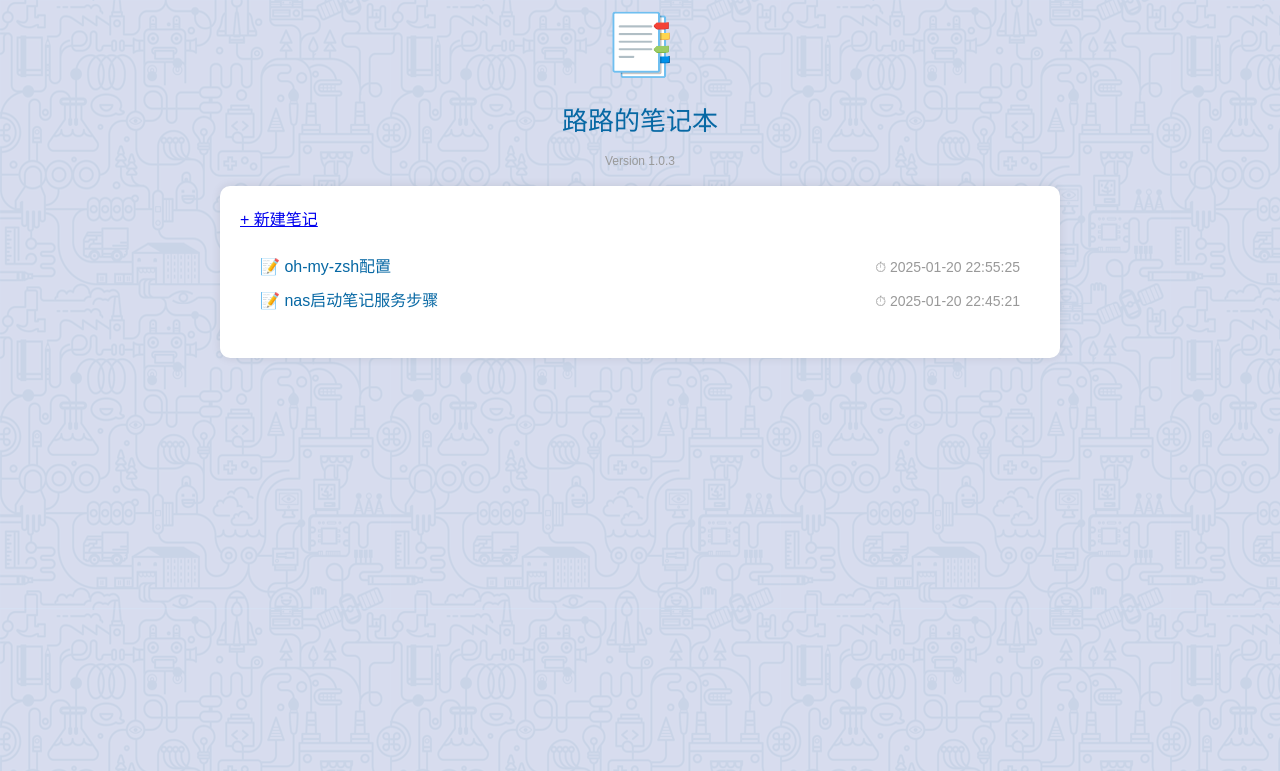
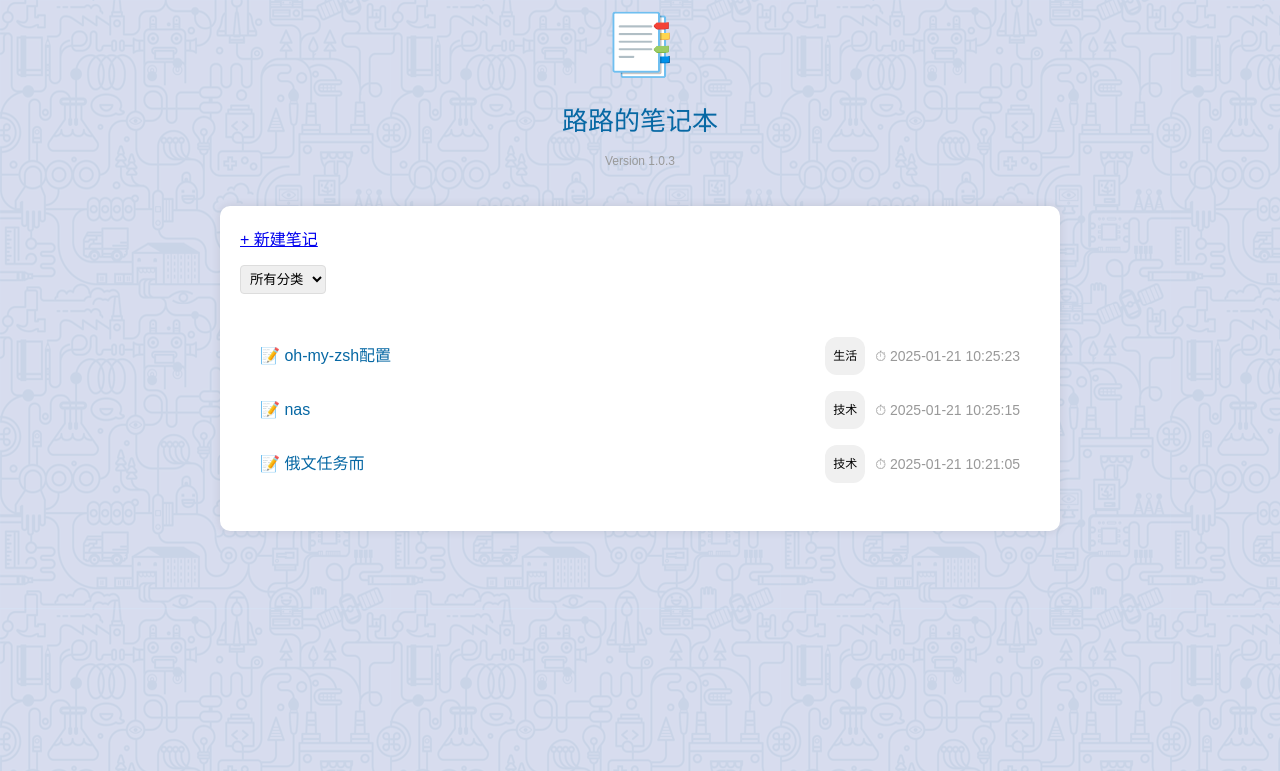
Before and after one commit to aluluvip/pynote, a Flask app: page / in a window 1280 px wide. Shown: the top 771 px of the page. Run offline with Flask 3, Linux system fonts and the light colour scheme.

Commit message:
新增了文章分类功能

```diff
--- a/app.py
+++ b/app.py
@@ -23,7 +23,12 @@ if not os.path.exists(TIME_INFO_FILE):
 def load_time_info():
     try:
         with open(TIME_INFO_FILE, 'r', encoding='utf-8') as file:
-            return json.load(file)
+            data = json.load(file)
+            # 确保每个笔记都有分类字段
+            for note in data:
+                if 'category' not in data[note]:
+                    data[note]['category'] = '未分类'
+            return data
     except (FileNotFoundError, json.JSONDecodeError):
         return {}
 
@@ -59,18 +64,23 @@ def get_article_ids():
 def index():
     # 获取所有笔记文件
     notes = [f for f in os.listdir(NOTES_DIR) if f.endswith('.md')]
-    # 提取每个文件的标题和时间
+    # 提取每个文件的标题、时间和分类
     note_titles = []
     time_info = load_time_info()
     for note in notes:
         # 使用文件名作为标题
         title = note.replace('.md', '')
-        # 获取时间信息
+        # 获取时间信息和分类
         time_str = time_info.get(note, {}).get('time', '')
-        note_titles.append((note, title, time_str))
+        category = time_info.get(note, {}).get('category', '未分类')
+        note_titles.append((note, title, time_str, category))
     # 按时间倒序排列
     note_titles.sort(key=lambda x: x[2], reverse=True)
-    return render_template('index.html', notes=note_titles)
+
+    # 获取所有分类
+    categories = sorted(set([note[3] for note in note_titles]))
+
+    return render_template('index.html', notes=note_titles, categories=categories)
 
 @app.route('/view/<filename>')
 def view_note(filename):
@@ -95,9 +105,10 @@ def view_note(filename):
 @app.route('/edit/<filename>', methods=['GET', 'POST'])
 def edit_note(filename):
     if request.method == 'POST':
-        # 保存编辑后的笔记标题和内容
+        # 保存编辑后的笔记标题、内容和分类
         new_title = request.form['title']
         content = request.form['content']
+        category = request.form.get('category', '未分类')
         original_file_path = os.path.join(NOTES_DIR, filename)
 
         # 检查标题是否发生了变化
@@ -116,24 +127,31 @@ def edit_note(filename):
 
         # 更新时间信息
         time_info = load_time_info()
-        old_id = time_info.get(filename, {}).get('id', None)
-        if filename in time_info:
-            del time_info[filename]
 
-        new_id = str(uuid.uuid4())
-        time_info[filename] = {
-            'id': new_id,
-            'time': datetime.now().strftime('%Y-%m-%d %H:%M:%S')
-        }
+        # 获取旧记录
+        old_record = time_info.get(filename, {})
+        old_id = old_record.get('id', str(uuid.uuid4()))
+
+        # 如果文件名发生变化
+        if new_title != filename.replace('.md', ''):
+            # 删除旧记录
+            if filename in time_info:
+                del time_info[filename]
+
+            # 创建新记录
+            time_info[new_filename] = {
+                'id': old_id,
+                'time': datetime.now().strftime('%Y-%m-%d %H:%M:%S'),
+                'category': category
+            }
+        else:
+            # 更新现有记录
+            time_info[filename] = {
+                'id': old_id,
+                'time': datetime.now().strftime('%Y-%m-%d %H:%M:%S'),
+                'category': category
+            }
         save_time_info(time_info)
-
-        # 删除旧的ID对应的文章信息
-        if old_id is not None:
-            article_ids = get_article_ids()
-            note = next((n for n, id in article_ids.items() if id == old_id), None)
-            if note:
-                time_info.pop(note, None)
-                save_time_info(time_info)
 
         # 保存编辑后的内容
         if not write_file(new_file_path if 'new_file_path' in locals() else original_file_path, content):
@@ -149,10 +167,12 @@ def edit_note(filename):
 
         # 提取标题
         title = content.split('\n')[0].replace('# ', '')
+        time_info = load_time_info()
         return render_template('edit_note.html',
                             filename=filename,
                             content=content,
-                            title=title)
+                            title=title,
+                            time_info=time_info)
 
 @app.route('/new', methods=['GET', 'POST'])
 def new_note():
@@ -160,6 +180,7 @@ def new_note():
         # 创建新的笔记文件
         filename = request.form['filename'] + '.md'
         content = request.form['content']
+        category = request.form.get('category', '未分类')
         filepath = os.path.join(NOTES_DIR, filename)
 
         # 检查文件是否已存在
@@ -180,7 +201,8 @@ def new_note():
         time_info = load_time_info()
         time_info[filename] = {
             'id': note_id,
-            'time': current_time
+            'time': current_time,
+            'category': category
         }
         save_time_info(time_info)
 
--- a/static/css/styles.css
+++ b/static/css/styles.css
@@ -10,6 +10,7 @@ body {
 
 .container {
     margin: 0 auto;
+    margin-top: 20px;
     width: 100%;
     max-width: 800px;
     background-color: #fff;
@@ -60,7 +61,6 @@ h1 {
 }
 
 .anniu {
-    position: absolute;
     top: 20px;
     left: 20px;
     padding: 8px 16px;
--- a/templates/index.html
+++ b/templates/index.html
@@ -16,11 +16,40 @@
         }
         ul li {
             line-height: 34px;
+            display: flex;
+            align-items: center;
+            padding: 8px 0;
+        }
+        .note-info {
+            display: flex;
+            align-items: center;
+            margin-left: auto;
         }
         ul a {
             color: rgb(7, 104, 164);
             text-decoration: none;
             font-size: 16px;
+        }
+        .category-filter {
+            margin: 15px 0;
+        }
+        .category-filter select {
+            padding: 5px;
+            border-radius: 4px;
+            border: 1px solid #ddd;
+        }
+        .category-tag {
+            background: #f0f0f0;
+            padding: 2px 8px;
+            border-radius: 12px;
+            font-size: 12px;
+            margin: 0 10px;
+        }
+        .time {
+            font-size: 14px;
+            color: #999;
+            min-width: 140px;
+            text-align: right;
         }
         dibu {
             position: fixed;
@@ -32,10 +61,6 @@
             font-size: 12px;
             text-align: center;
             color:rgba(2, 50, 80 ,0.3);
-        }
-        span {
-            font-size: 14px;
-            color: #999;
         }
         .xiaozi {
             font-size: 12px;
@@ -60,13 +85,44 @@
     <br>
 
     <div class="container">
-        <a class= "new" href="{{ url_for('new_note') }}"> + 新建笔记 </a>
+        <a class="new" href="{{ url_for('new_note') }}"> + 新建笔记 </a>
+
+        <!-- 分类筛选器 -->
+        <div class="category-filter">
+            <select onchange="filterByCategory(this.value)">
+                <option value="">所有分类</option>
+                {% for category in categories %}
+                    <option value="{{ category }}">{{ category }}</option>
+                {% endfor %}
+            </select>
+        </div>
+
         <ul>
-            {% for note, title, time in notes %}
-                <li><a href="{{ url_for('view_note', filename=note) }}">📝 {{ title }}</a> <span style="float: right;">⏱ {{ time }}</span></li>
+            {% for note, title, time, category in notes %}
+                <li class="note-item" data-category="{{ category }}">
+                    <a href="{{ url_for('view_note', filename=note) }}">📝 {{ title }}</a>
+                    <div class="note-info">
+                        <span class="category-tag">{{ category }}</span>
+                        <span class="time">⏱ {{ time }}</span>
+                    </div>
+                </li>
             {% endfor %}
         </ul>
     </div>
+
+    <script>
+        function filterByCategory(category) {
+            const notes = document.querySelectorAll('.note-item');
+            notes.forEach(note => {
+                if (!category || note.dataset.category === category) {
+                    note.style.display = 'flex';
+                } else {
+                    note.style.display = 'none';
+                }
+            });
+        }
+    </script>
+
     <dibu>
         Copyright ©2025 power by luluvip
     </dibu>
--- a/time_info.json
+++ b/time_info.json
@@ -1,14 +1,22 @@
 {
-    "ohmyzshsdf23.md": {
-        "id": "25086700-5c48-40b6-9152-9c16f6147f5e",
-        "time": "2025-01-20 16:05:22"
+    "oh-my-zsh\u914d\u7f6e.md": {
+        "id": "7eced369-c051-415d-ae03-f3a4277f58e5",
+        "time": "2025-01-21 10:25:23",
+        "category": "\u751f\u6d3b"
     },
-    "nas\u542f\u52a8\u7b14\u8bb0\u670d\u52a1\u6b65\u9aa4.md": {
-        "id": "fd3a7721-ff05-43ef-a392-12dec3c49977",
-        "time": "2025-01-20 22:45:21"
+    "nas\u542f\u52a8\u7b14\u8bb0webg\u670d\u52a1\u6b65\u9aa4.md": {
+        "id": "bd962fd0-dd73-420f-b2c2-7ae6bac3fc02",
+        "time": "2025-01-21 10:17:08",
+        "category": "\u672a\u5206\u7c7b"
     },
-    "oh-my-zsh\u914d\u7f6e.md": {
-        "id": "d4818e88-e929-485e-aec5-83138c1667f0",
-        "time": "2025-01-20 22:55:25"
+    "\u4fc4\u6587\u4efb\u52a1\u800c.md": {
+        "id": "7ba57a30-0a89-4e2b-8cb9-4ebe2f4bf400",
+        "time": "2025-01-21 10:21:05",
+        "category": "\u6280\u672f"
+    },
+    "nas.md": {
+        "id": "fe627667-0059-4f9a-a215-f69c558cd68b",
+        "time": "2025-01-21 10:25:15",
+        "category": "\u6280\u672f"
     }
 }
```
Also changed, not shown: notes/nas.md (renamed from notes/nas启动笔记服务步骤.md, +11 -0 lines), notes/oh-my-zsh配置.md (+29 -2 lines), notes/俄文任务而.md (added, +1 -0 lines), templates/edit_note.html (+10 -0 lines), templates/new_note.html (+9 -0 lines), templates/view_note.html (+8 -5 lines).
